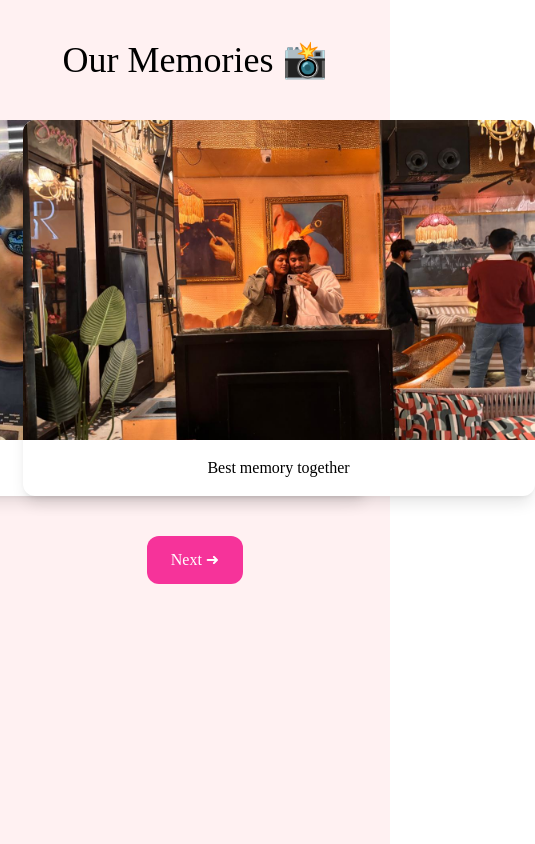
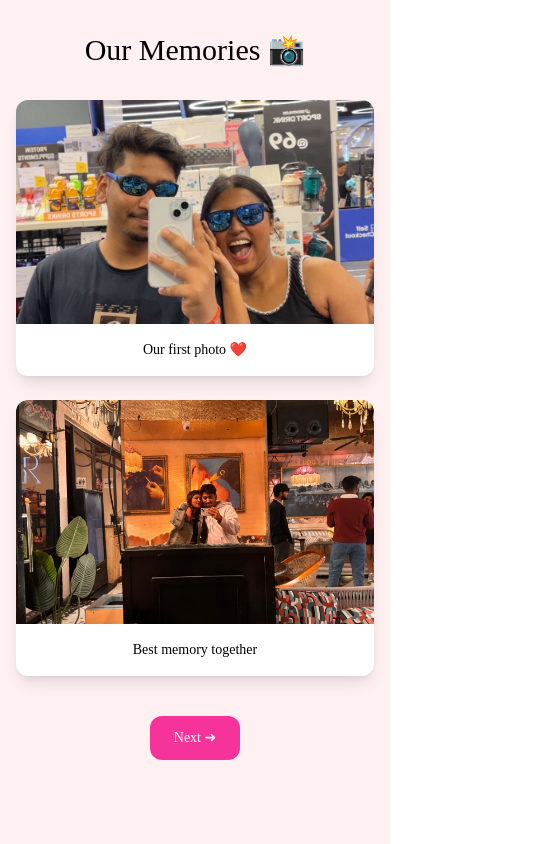
Before and after one commit to abhijeetvr12/Velentine, a React (Vite) app: page /gallery in a window 390 px wide. Shown: the whole page, 535 px wide, since content can reach past the window. Built offline with nearby package versions, Linux system fonts and the light colour scheme.

Commit message:
Responsive

```diff
--- a/src/pages/Gallery.jsx
+++ b/src/pages/Gallery.jsx
@@ -5,17 +5,26 @@ export default function Gallery() {
   const navigate = useNavigate();
 
   return (
-    <div className="min-h-screen p-10 bg-rose-50">
-      <h2 className="text-4xl text-center mb-10">Our Memories 📸</h2>
+    <div className="min-h-screen px-4 py-8 sm:p-10 bg-rose-50">
+      <h2 className="text-3xl sm:text-4xl text-center mb-8 sm:mb-10">
+        Our Memories 📸
+      </h2>
 
-      <div className="grid grid-cols-2 gap-6 justify-items-center">
+      {/* Responsive Grid */}
+      <div className="grid grid-cols-1 sm:grid-cols-2 gap-6 justify-items-center">
         {photos.map((p, i) => (
           <div
             key={i}
-            className="w-[32rem] bg-white shadow-lg rounded-xl overflow-hidden"
+            className="w-full max-w-sm sm:max-w-md lg:max-w-lg bg-white shadow-lg rounded-xl overflow-hidden"
           >
-            <img src={p.src} alt="" className="w-full h-80 object-cover" />
-            <p className="p-4 text-center">{p.caption}</p>
+            <img
+              src={p.src}
+              alt=""
+              className="w-full h-56 sm:h-72 lg:h-80 object-cover"
+            />
+            <p className="p-4 text-center text-sm sm:text-base">
+              {p.caption}
+            </p>
           </div>
         ))}
       </div>
@@ -23,7 +32,7 @@ export default function Gallery() {
       <div className="text-center mt-10">
         <button
           onClick={() => navigate("/timeline")}
-          className="bg-pink-500 text-white px-6 py-3 rounded-xl"
+          className="bg-pink-500 text-white px-6 py-3 rounded-xl text-sm sm:text-base"
         >
           Next ➜
         </button>
```
